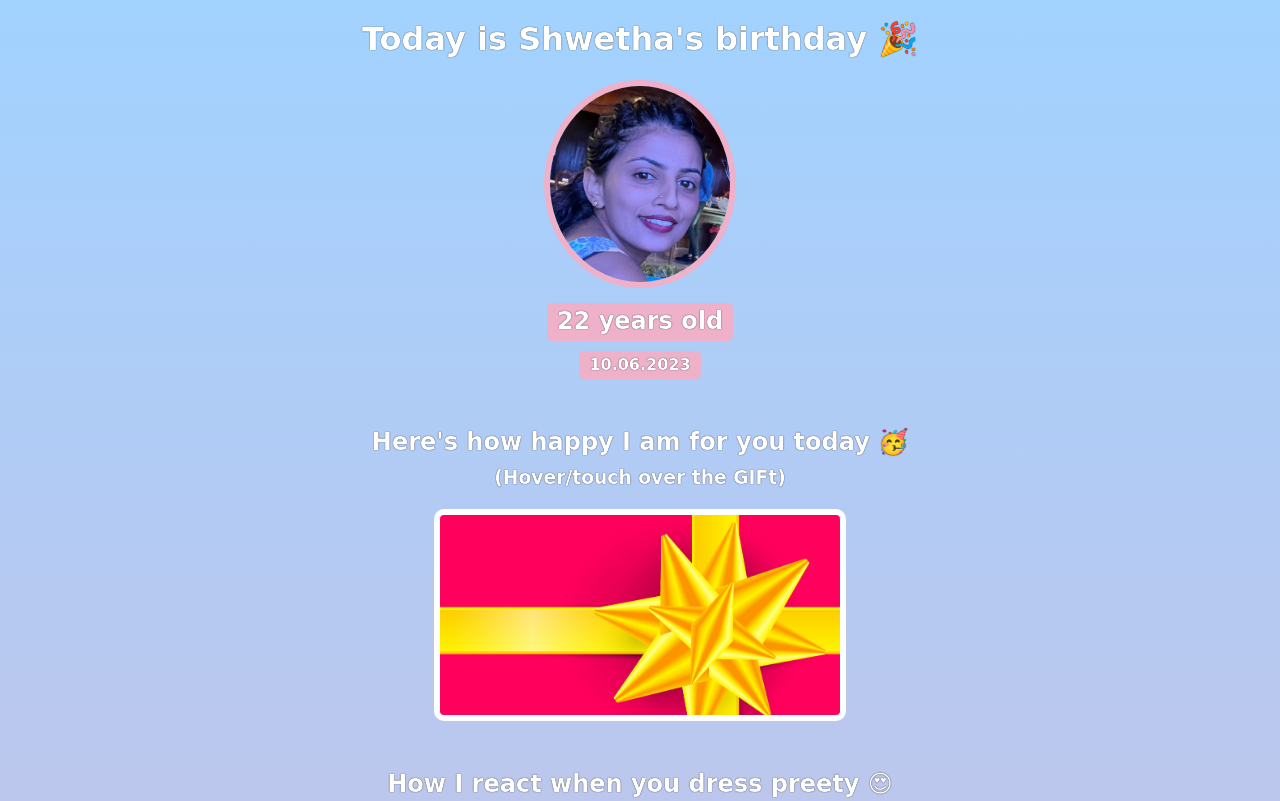
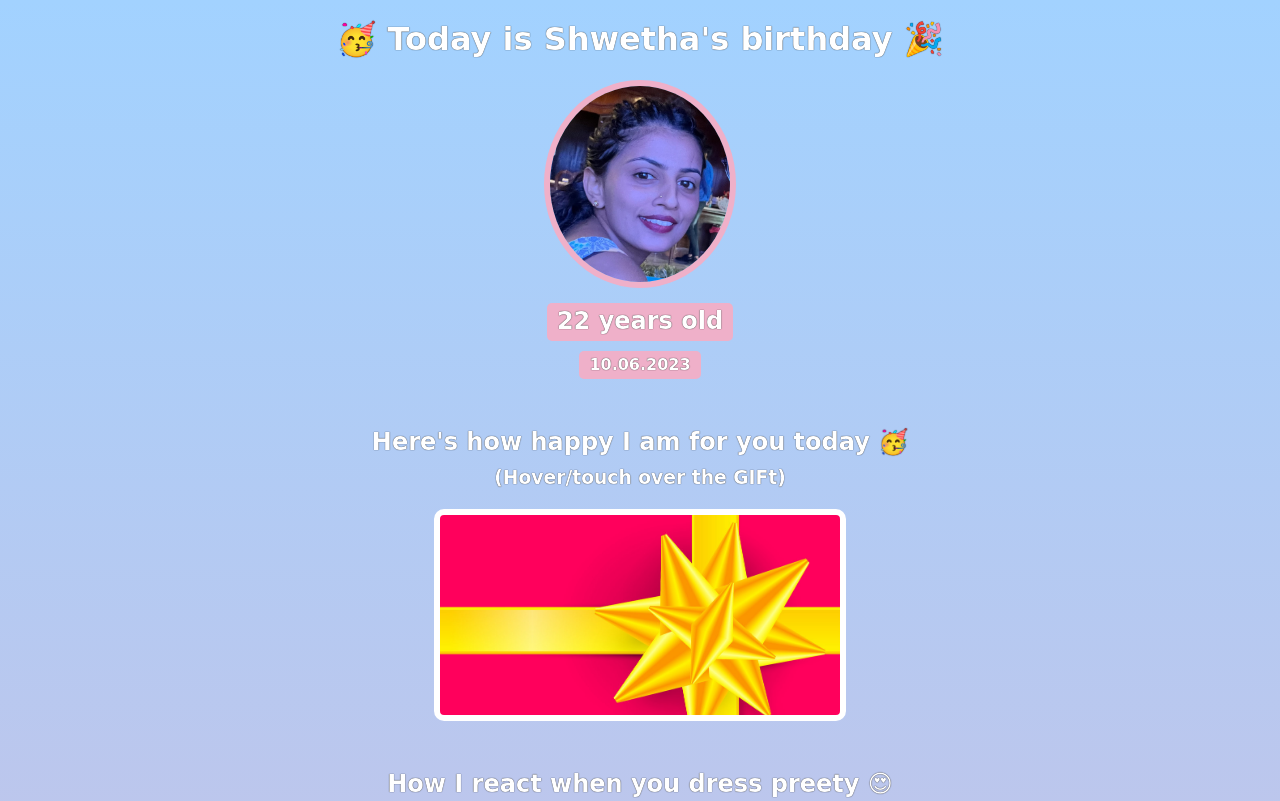
Before and after one commit to anup-pujari/birthday-site, a website built with Vite: page index.html in a window 1280 px wide. Shown: the top 801 px of the page. Built offline with nearby package versions, Linux system fonts and the light colour scheme; a web font is replaced by a local one.

Commit message:
changes - added an emoji

```diff
--- a/index.html
+++ b/index.html
@@ -11,7 +11,7 @@
 
 <body>
     <div id="header">
-        <h1>Today is Shwetha's birthday 🎉</h1>
+        <h1>🥳 Today is Shwetha's birthday 🎉</h1>
         <img id="shwetha-img" src="images/shwetha.jpg">
         <h2 id="bday-age">22 years old</h2>
         <h4 id="bday-date">10.06.2023</h4>
```
